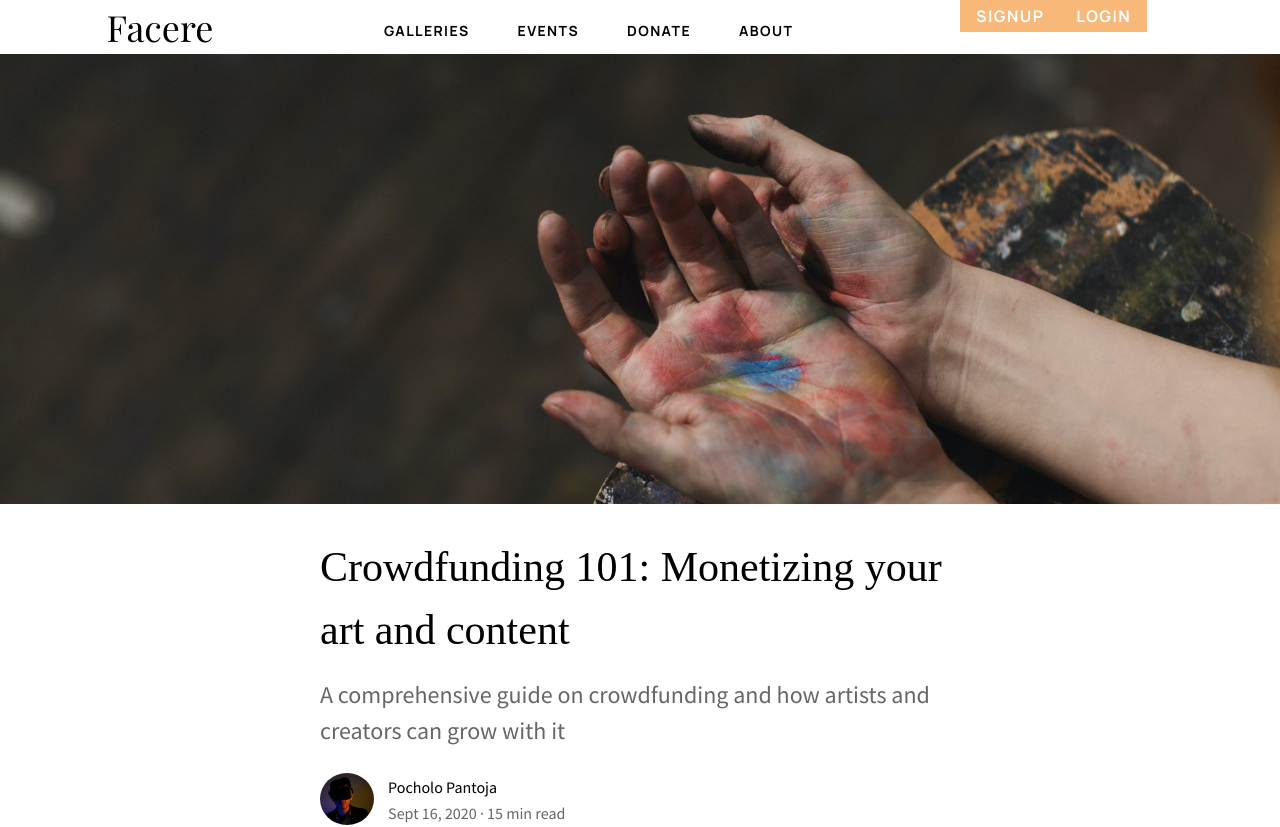
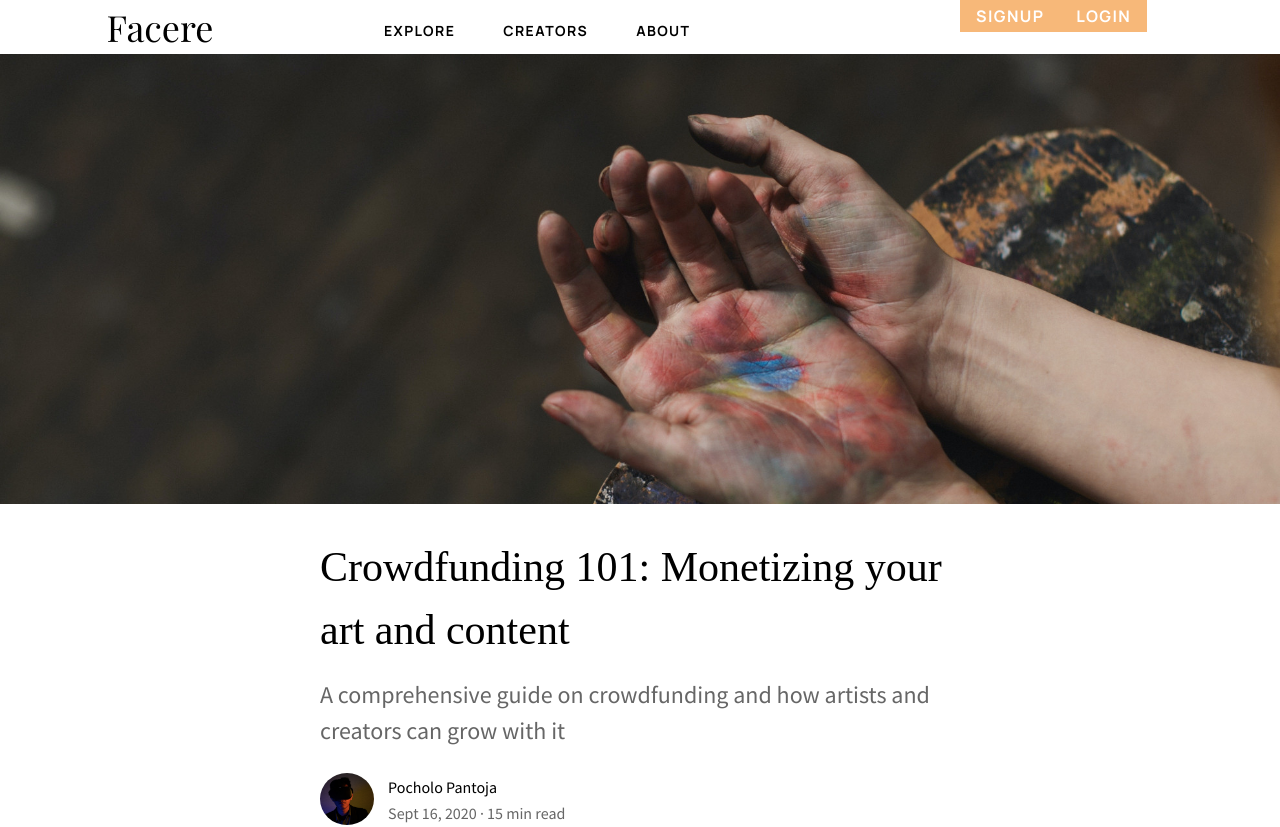
Before and after one commit to starkfire/facere, a Vue app: page /article in a window 1280 px wide. Shown: the top 827 px of the page. Built offline with nearby package versions, Linux system fonts and the light colour scheme; the HTML template or start-up script is replaced by a standard one; a web font is replaced by a local one.

Commit message:
style: change nav topics and color

```diff
--- a/src/components/Footer.vue
+++ b/src/components/Footer.vue
@@ -6,10 +6,9 @@
             </a-col>
             <a-col id="right" :xs="24" :lg="12">
                 <ul>
-                    <li><router-link to="/events">Events</router-link></li>
-                    <li><router-link to="/events">Shows</router-link></li>
-                    <li><router-link to="/about">Gallery</router-link></li>
-                    <li><router-link to="/donate">Donate</router-link></li>
+                    <li><a href="#">Explore</a></li>
+					<li><a href="#">Creators</a></li>
+					<li><a href="#">About</a></li>
                 </ul>
             </a-col>
         </a-row>
@@ -60,7 +59,7 @@ export default {
 			color: #222;
 
 			&:hover {
-				color: #fac999;
+				color: #000000;
 				transition-duration: 0.2s;
 			}
 		}
--- a/src/components/Navbar.vue
+++ b/src/components/Navbar.vue
@@ -6,9 +6,8 @@
 			</a-col>
 			<a-col :xs="18" :lg="12" id="nav-buttons">
 				<ul>
-					<li><a href="#">Galleries</a></li>
-					<li><a href="#">Events</a></li>
-					<li><a href="#">Donate</a></li>
+					<li><a href="#">Explore</a></li>
+					<li><a href="#">Creators</a></li>
 					<li><a href="#">About</a></li>
 				</ul>
 			</a-col>
@@ -70,7 +69,7 @@ export default {
 			color: #000;
 
 			&:hover {
-				color: #fac999;
+				color: #fcab5a;
 				transition-duration: 0.2s;
 			}
 		}
@@ -92,7 +91,7 @@ export default {
 			color: white;
 
 			&:hover {
-				background-color: #fcac5d;
+				background-color: #fcab5a;
 			}
 		}
 	}
```
